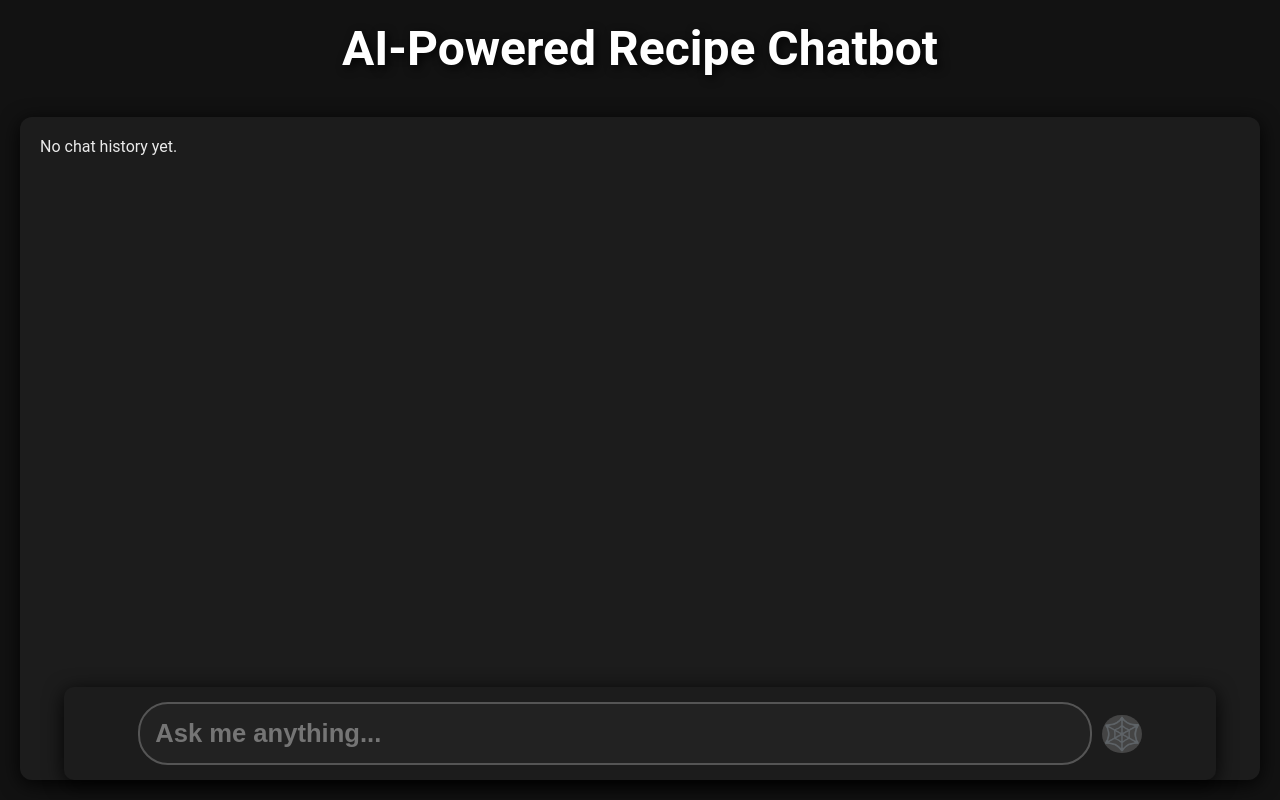
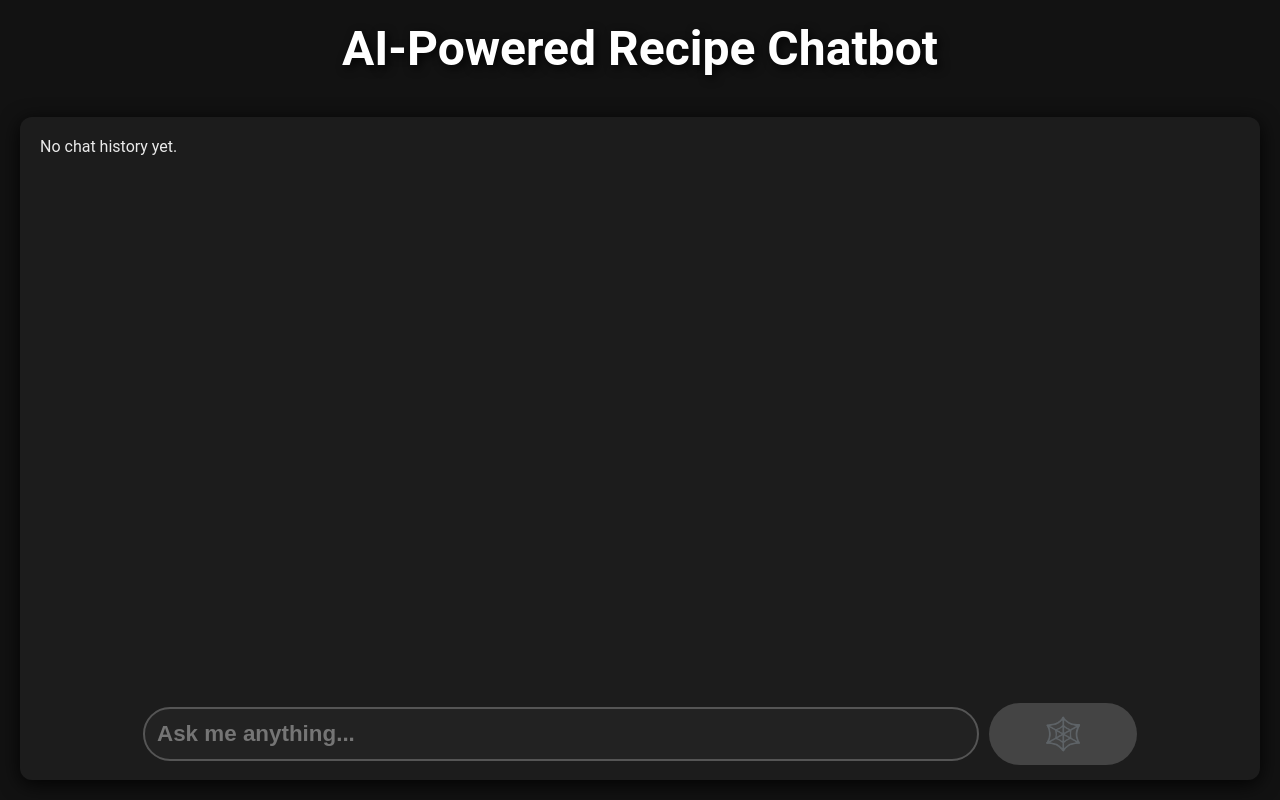
Before and after one commit to Sambhav-Gautam/AI-Powered_Recipe_Chatbot, a React (Create React App) app in the folder client/: page / in a window 1280 px wide. Built offline with nearby package versions, Linux system fonts and the light colour scheme.

Commit message:
Update App.css

```diff
--- a/client/src/App.css
+++ b/client/src/App.css
@@ -97,6 +97,7 @@ h1 {
 .chat-message.user:hover {
   background-color: #bcbcbc;
 }
+
 /* Chat Input */
 .chat-input {
   display: flex;
@@ -104,12 +105,11 @@ h1 {
   align-items: center;
   padding: 15px;
   margin-top: 20px;
-  background-color: transparent; /* Set to transparent to remove the background */
+  background-color: transparent;
   border-radius: 10px;
-  box-shadow: 0 4px 20px rgba(0, 0, 0, 0.9); /* You can keep the shadow if needed */
   position: fixed;
   bottom: 20px;
-  width: 90%;
+  width: 80%; /* Reduced width for better compactness */
   left: 50%;
   transform: translateX(-50%);
   z-index: 100;
@@ -117,44 +117,46 @@ h1 {
 
 /* Chat Input Field */
 .chat-input input {
-  width: 85%;
-  padding: 15px;
-  font-size: 1.6rem; /* Increased font size for better typing experience */
-  font-weight: bold; /* Bold font */
+  width: 85%; /* Reduced width for a more compact look */
+  padding: 12px; /* Slightly smaller padding for compactness */
+  font-size: 1.4rem; /* Adjusted font size */
+  font-weight: bold;
   border-radius: 30px;
-  border: 2px solid #555; /* Slightly lighter border */
-  background-color: #222; /* Dark background for input */
-  color: #f5f5f5; /* Light text for input */
+  border: 2px solid #555;
+  background-color: #222;
+  color: #f5f5f5;
   outline: none;
+  max-width: 100%; /* Ensures it does not exceed the container width */
 }
 
 /* Chat Input Field Focus */
 .chat-input input:focus {
-  border-color: #888; /* Subtle border color change on focus */
-  background-color: #333; /* Slightly lighter background on focus */
+  border-color: #888;
+  background-color: #333;
 }
 
 /* Refined Send Button */
 .chat-input button {
-  width: auto;
-  background-color: #444444; /* Dark grey button */
+  width: 15%; /* Adjusted width for proper alignment with input */
+  background-color: #444444;
   color: #ffffff;
   border: none;
   cursor: pointer;
   border-radius: 1000px;
-  font-size: 2rem; /* Slightly larger for a sleek look */
+  font-size: 2rem;
   transition: all 0.3s ease;
   margin-left: 10px;
+  padding: 12px 15px; /* Adjust padding to match input box size */
 }
 
 .chat-input button:hover {
-  background-color: #666666; /* Light grey for hover effect */
-  transform: scale(1.05); /* Slight scale effect on hover */
+  background-color: #666666;
+  transform: scale(1.05);
 }
 
 /* Send Button Symbol Styling */
 .chat-input button:before {
-  font-size: 2.5rem; /* Bigger symbol for better visibility */
+  font-size: 2.5rem; /* Larger symbol for better visibility */
   display: block;
   text-align: center;
 }
```
